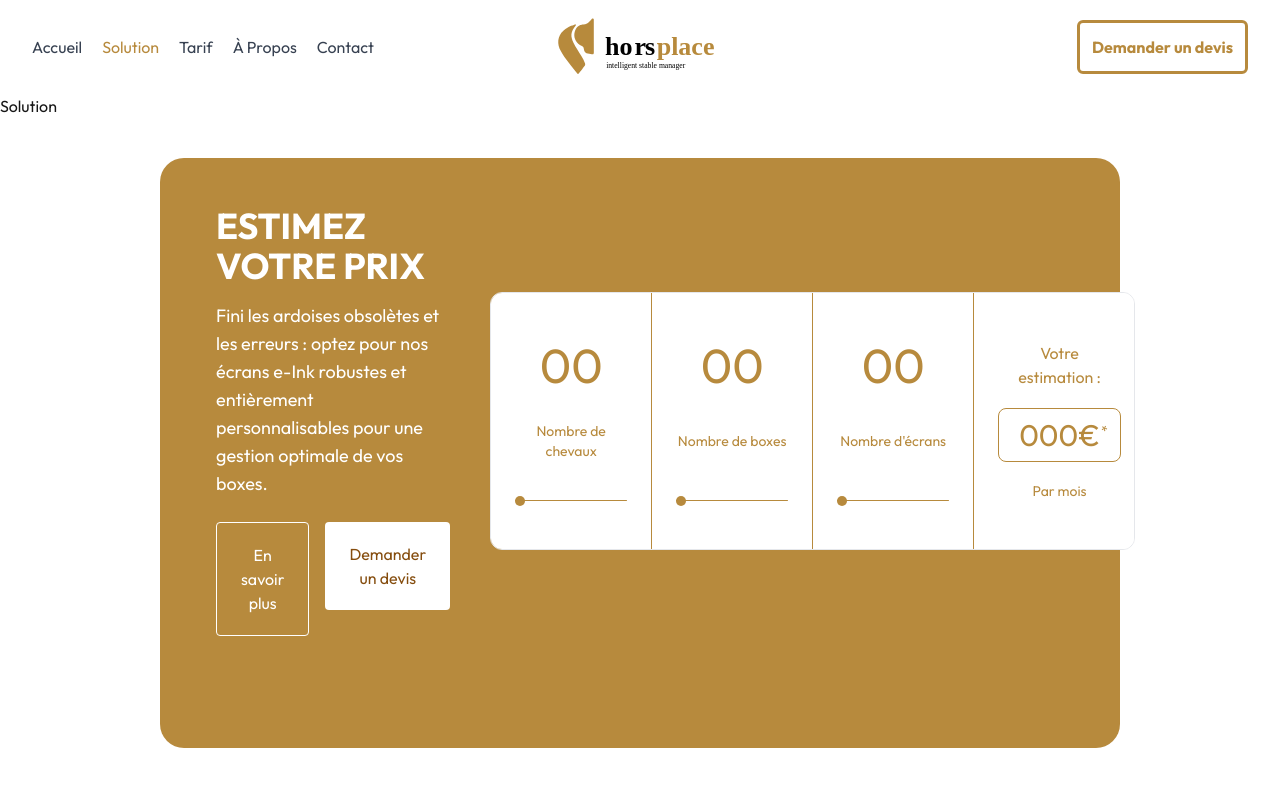
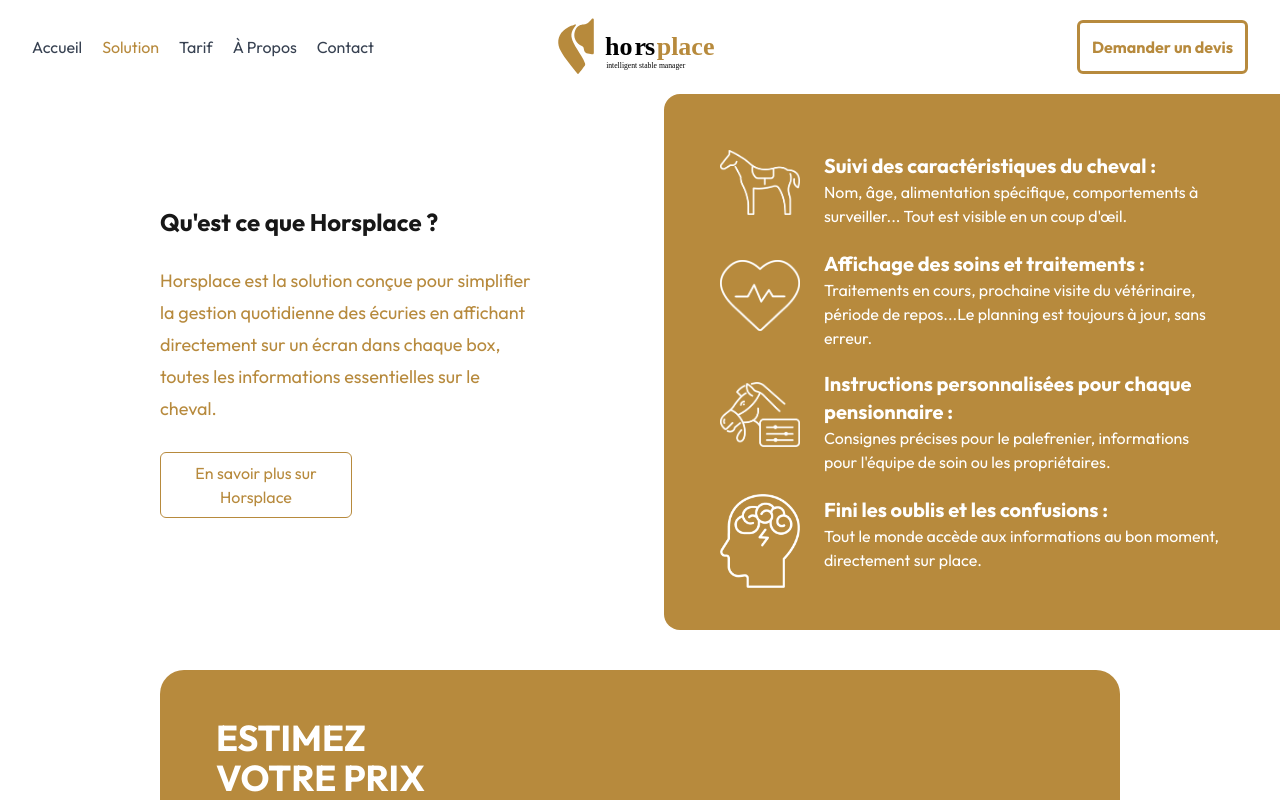
Before and after one commit to Nyttho/horseplace, a Next.js app: page /solution in a window 1280 px wide. Shown: the top 800 px of the page. Built offline with nearby package versions, Linux system fonts and the light colour scheme.

Commit message:
what is horsplace section

```diff
--- a/app/solution/page.jsx
+++ b/app/solution/page.jsx
@@ -1,8 +1,112 @@
 import Estimation from "../components/Estimation";
+import Link from "next/link";
+import Image from "next/image";
+import horsePicto from "@/public/static/images/horse-picto.png";
+import heartPicto from "@/public/static/images/heart-picto.png";
+import instructionPicto from "@/public/static/images/instructions-picto.png";
+import headPicto from "@/public/static/images/head-picto.png";
 const Solution = () => {
   return (
     <>
-   <h1>Solution</h1>
+      <section>
+        <div className="flex">
+          <div className="flex-1 flex flex-col justify-between items-start w-1/2 ml-40 my-28">
+            <h3 className="font-bold text-2xl">Qu'est ce que Horsplace ?</h3>
+            <p className="w-3/4 text-primary-dark text-lg leading-8">
+              Horsplace est la solution conçue pour simplifier la gestion
+              quotidienne des écuries en affichant directement sur un écran dans
+              chaque box, toutes les informations essentielles sur le cheval.
+            </p>
+            <Link href="/a-propos" className="border-[1px] border-primary-dark text-primary-dark w-48 text-center p-2 text-md rounded-md">En savoir plus sur Horsplace</Link>
+          </div>
+          <div className="bg-primary-dark p-14 w-full rounded-l-2xl flex-1">
+            <ul className="text-white flex flex-col content-between w-full gap-5">
+              <li className="flex gap-6 items-center max-w-2xl">
+                <div className="w-20 h-20 flex-shrink-0">
+                  <Image
+                    src={horsePicto}
+                    width={96}
+                    height={96}
+                    alt=""
+                    className="object-contain object-center"
+                  />
+                </div>
+                <div>
+                  <h4 className="font-bold text-xl">
+                    Suivi des caractéristiques du cheval :
+                  </h4>
+                  <p>
+                    Nom, âge, alimentation spécifique, comportements à
+                    surveiller... Tout est visible en un coup d'œil.
+                  </p>
+                </div>
+              </li>
+              <li className="flex gap-6 items-center max-w-2xl">
+                <div className="w-20 h-20 flex-shrink-0">
+                  <Image
+                    src={heartPicto}
+                    width={96}
+                    height={96}
+                    alt=""
+                    className="object-contain object-center"
+                  />
+                </div>
+                <div>
+                  <h4 className="font-bold text-xl">
+                    Affichage des soins et traitements :
+                  </h4>
+                  <p>
+                    Traitements en cours, prochaine visite du vétérinaire,
+                    période de repos...Le planning est toujours à jour, sans
+                    erreur.
+                  </p>
+                </div>
+              </li>
+              <li className="flex gap-6 items-center max-w-2xl">
+                <div className="w-20 h-20 flex-shrink-0">
+                  <Image
+                    src={instructionPicto}
+                    width={96}
+                    height={96}
+                    alt=""
+                    className="object-contain object-center"
+                  />
+                </div>
+                <div>
+                  <h4 className="font-bold text-xl">
+                    Instructions personnalisées pour chaque pensionnaire :
+                  </h4>
+                  <p>
+                    Consignes précises pour le palefrenier, informations pour
+                    l'équipe de soin ou les propriétaires.
+                  </p>
+                </div>
+              </li>
+              <li className="flex gap-6 items-center max-w-2xl">
+                <div className="w-20 h-20 flex-shrink-0">
+                  <Image
+                    src={headPicto}
+                    width={96}
+                    height={96}
+                    alt=""
+                    className="object-contain object-center"
+                  />
+                </div>
+                <div>
+                  <h4 className="font-bold text-xl">
+                    Fini les oublis et les confusions :
+                  </h4>
+                  <p>
+                    Tout le monde accède aux informations au bon moment,
+                    directement sur place.
+                  </p>
+                </div>
+              </li>
+            </ul>
+          </div>
+        </div>
+      </section>
+
       <section>
         <Estimation />
       </section>
```
Lines whose indentation alone changed are shown as unchanged.
